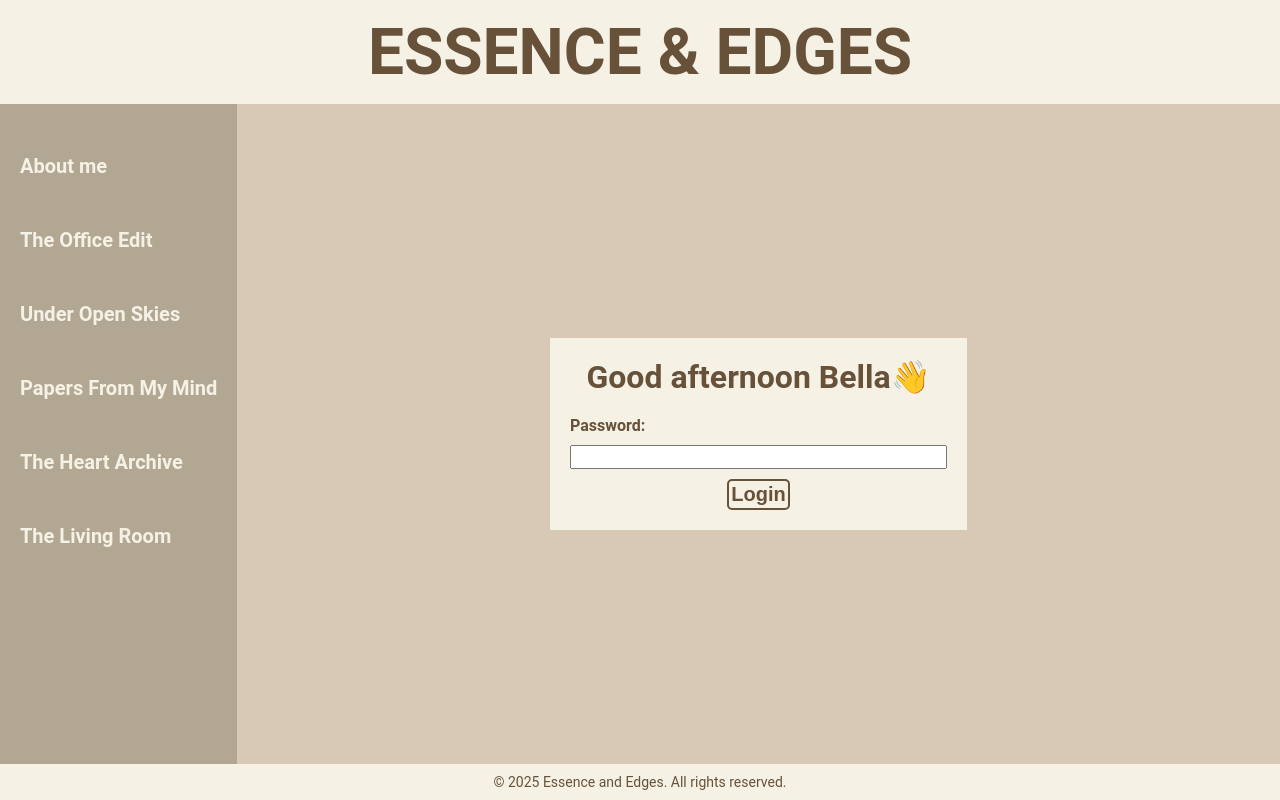
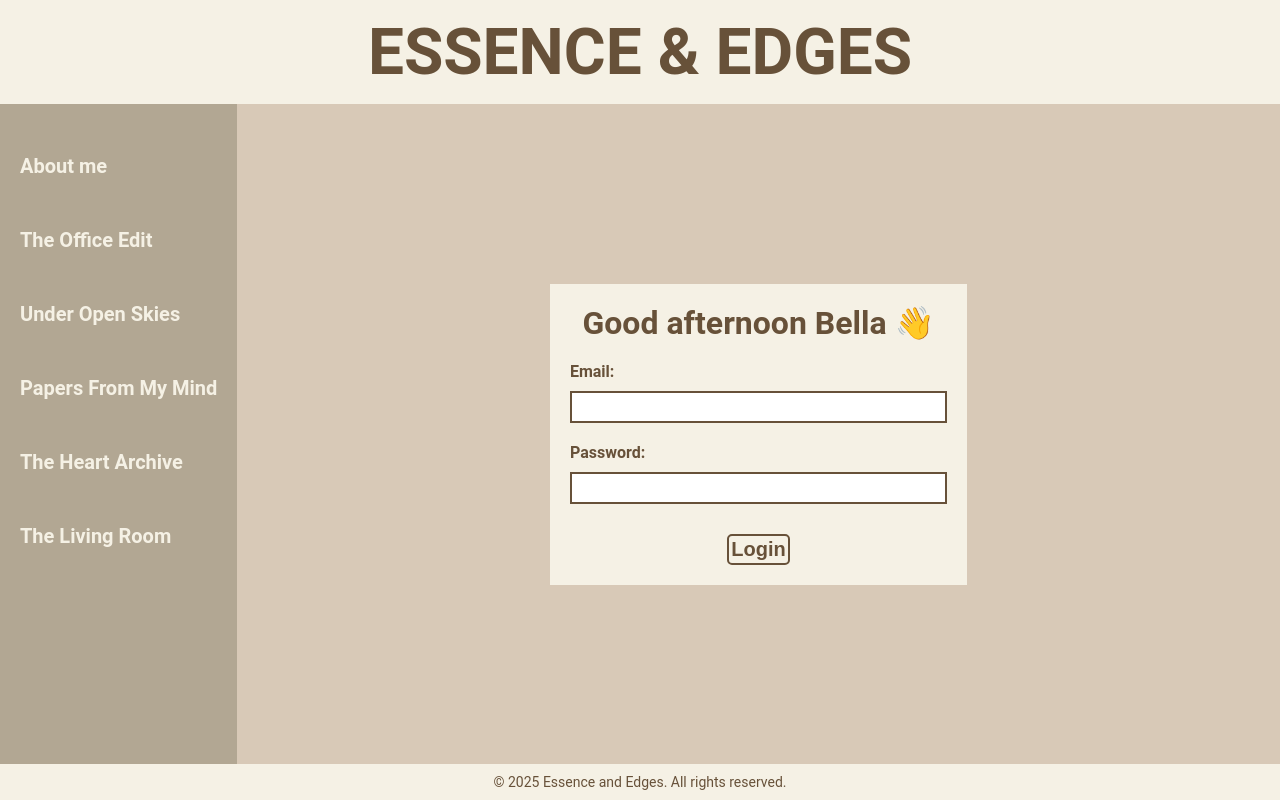
Before and after one commit to Robby-apt/essence-and-edges, a Next.js app: page /admin/login in a window 1280 px wide. Built offline with nearby package versions, Linux system fonts and the light colour scheme; no server answers.

Commit message:
Setup password reset page

```diff
--- a/app/_styles/_login.scss
+++ b/app/_styles/_login.scss
@@ -18,6 +18,14 @@
 		display: flex;
 		flex-direction: column;
 
+		div {
+			display: flex;
+			flex-direction: column;
+
+			&:first-child {
+				margin-bottom: 0.625rem;
+			}
+
 			label {
 				color: $font-color;
 				font-size: 1rem;
@@ -26,9 +34,13 @@
 			}
 
 			input {
+				background-color: #fff;
+				border: 0.125rem solid $font-color;
 				font-size: 1rem;
 				font-weight: bold;
 				margin: 0.625rem 1.25rem;
+				padding: 0.3125rem;
+			}
 		}
 
 		button {
@@ -39,7 +51,7 @@
 			cursor: pointer;
 			font-size: 1.25rem;
 			font-weight: bold;
-			margin: 0 auto 1.25rem;
+			margin: 1.25rem auto;
 			padding: 0.125rem !important;
 			text-decoration: none;
 
--- a/app/_styles/style.css
+++ b/app/_styles/style.css
@@ -594,16 +594,26 @@ footer p {
   display: flex;
   flex-direction: column;
 }
-.loginFormSection form label {
+.loginFormSection form div {
+  display: flex;
+  flex-direction: column;
+}
+.loginFormSection form div:first-child {
+  margin-bottom: 0.625rem;
+}
+.loginFormSection form div label {
   color: #675139;
   font-size: 1rem;
   font-weight: bold;
   margin: 0 1.25rem;
 }
-.loginFormSection form input {
+.loginFormSection form div input {
+  background-color: #fff;
+  border: 0.125rem solid #675139;
   font-size: 1rem;
   font-weight: bold;
   margin: 0.625rem 1.25rem;
+  padding: 0.3125rem;
 }
 .loginFormSection form button {
   background: none;
@@ -613,7 +623,7 @@ footer p {
   cursor: pointer;
   font-size: 1.25rem;
   font-weight: bold;
-  margin: 0 auto 1.25rem;
+  margin: 1.25rem auto;
   padding: 0.125rem !important;
   text-decoration: none;
 }
@@ -817,4 +827,43 @@ footer p {
   background-color: #675139;
   color: #f5f1e5;
   border: 0.125rem solid #675139;
+}
+
+.notFound div {
+  display: flex;
+  flex-direction: column;
+  margin: auto;
+  align-items: center;
+  min-width: 500px;
+}
+.notFound div img {
+  margin: 1.25rem;
+  width: 90%;
+  height: 50%;
+  -o-object-fit: contain;
+     object-fit: contain;
+}
+.notFound div h2 {
+  color: #675139;
+  font-size: 2rem;
+  font-weight: bold;
+  margin: 0 auto 1.25rem;
+  text-align: center;
+}
+.notFound div a {
+  background: none;
+  border: 0.125rem solid #675139;
+  border-radius: 0.3125rem;
+  color: #675139;
+  cursor: pointer;
+  font-size: 1.25rem;
+  font-weight: bold;
+  margin: 0 auto 1.25rem;
+  padding: 0.625rem !important;
+  text-decoration: none;
+}
+.notFound div a:hover {
+  background-color: #675139;
+  color: #f5f1e5;
+  border: 0.125rem solid #675139;
 }/*# sourceMappingURL=style.css.map */
--- a/app/_styles/style.scss
+++ b/app/_styles/style.scss
@@ -161,3 +161,6 @@ footer {
 
 // dashboard styles
 @import 'dashboard';
+
+// not found styles
+@import 'not-found';
--- /dev/null
+++ b/app/admin/(auth)/login/page.tsx
@@ -0,0 +1,83 @@
+'use client';
+import { useState } from 'react';
+import { useRouter } from 'next/navigation';
+import { supabase } from '@/lib/supabase/client';
+
+export default function Login() {
+	const router = useRouter();
+
+	const currentHour = new Date().getHours();
+	let greeting =
+		currentHour < 12
+			? 'Good morning'
+			: currentHour < 18
+			? 'Good afternoon'
+			: 'Good evening';
+
+	const [loginCredentials, setLoginCredentials] = useState({
+		loginEmail: '',
+		loginPassword: '',
+	});
+
+	function handleLoginInputChange(
+		event: React.ChangeEvent<HTMLInputElement>
+	) {
+		const { name, value } = event.target;
+		setLoginCredentials((prev) => ({ ...prev, [name]: value }));
+	}
+
+	async function handleLoginSubmit(event: React.FormEvent<HTMLFormElement>) {
+		event.preventDefault();
+
+		const { loginEmail, loginPassword } = loginCredentials;
+
+		const { data, error } = await supabase.auth.signInWithPassword({
+			email: loginEmail,
+			password: loginPassword,
+		});
+
+		if (error) {
+			alert(error.message);
+			return;
+		}
+
+		console.log('Logged in:', data.session);
+		router.replace('/admin/dashboard');
+	}
+
+	return (
+		<div className="mainContent">
+			<div className="loginFormSection">
+				<h2>{greeting} Bella 👋</h2>
+
+				<form onSubmit={handleLoginSubmit} className="loginForm">
+					<div className="loginSection">
+						<label htmlFor="loginEmail">Email:</label>
+						<input
+							type="email"
+							id="loginEmail"
+							name="loginEmail"
+							value={loginCredentials.loginEmail}
+							onChange={handleLoginInputChange}
+							required
+						/>
+					</div>
+
+					<div className="loginSection">
+						<label htmlFor="loginPassword">Password:</label>
+						<input
+							type="password"
+							id="loginPassword"
+							name="loginPassword"
+							value={loginCredentials.loginPassword}
+							onChange={handleLoginInputChange}
+							required
+						/>
+					</div>
+
+					<button type="submit">Login</button>
+				</form>
+			</div>
+		</div>
+	);
+}
--- a/app/admin/login/page.tsx
+++ /dev/null
@@ -1,30 +0,0 @@
-export default function Login() {
-	// Get time of day for greeting
-	const currentHour = new Date().getHours();
-	let greeting;
-	if (currentHour < 12) {
-		greeting = 'Good morning';
-	} else if (currentHour < 18) {
-		greeting = 'Good afternoon';
-	} else {
-		greeting = 'Good evening';
-	}
-
-	return (
-		<div className="mainContent">
-			<div className="loginFormSection">
-				<h2>{greeting} Bella👋</h2>
-				<form action="" className="loginForm">
-					<label htmlFor="password">Password:</label>
-					<input
-						type="password"
-						id="password"
-						name="password"
-						required
-					/>
-					<button type="submit">Login</button>
-				</form>
-			</div>
-		</div>
-	);
-}
--- a/lib/supabase/client.ts
+++ b/lib/supabase/client.ts
@@ -1,6 +1,7 @@
-import { createBrowserClient } from '@supabase/ssr';
+import { createClient } from '@supabase/supabase-js';
 
-export const supabase = createBrowserClient(
+// Browser (client) Supabase instance
+export const supabase = createClient(
 	process.env.NEXT_PUBLIC_SUPABASE_URL!,
 	process.env.NEXT_PUBLIC_SUPABASE_ANON_KEY!
 );
```
Also changed, not shown: app/_providers/useAuth.tsx (added, +50 -0 lines), app/_styles/_not-found.scss (added, +44 -0 lines), app/admin/(auth)/reset-password/page.tsx (added, +43 -0 lines), app/admin/page.tsx (added, +27 -0 lines), app/not-found.tsx (added, +11 -0 lines), public/not-found.svg (added), 1 other file (tests, documents, lock files or other folders). Lines whose indentation alone changed are shown as unchanged.
